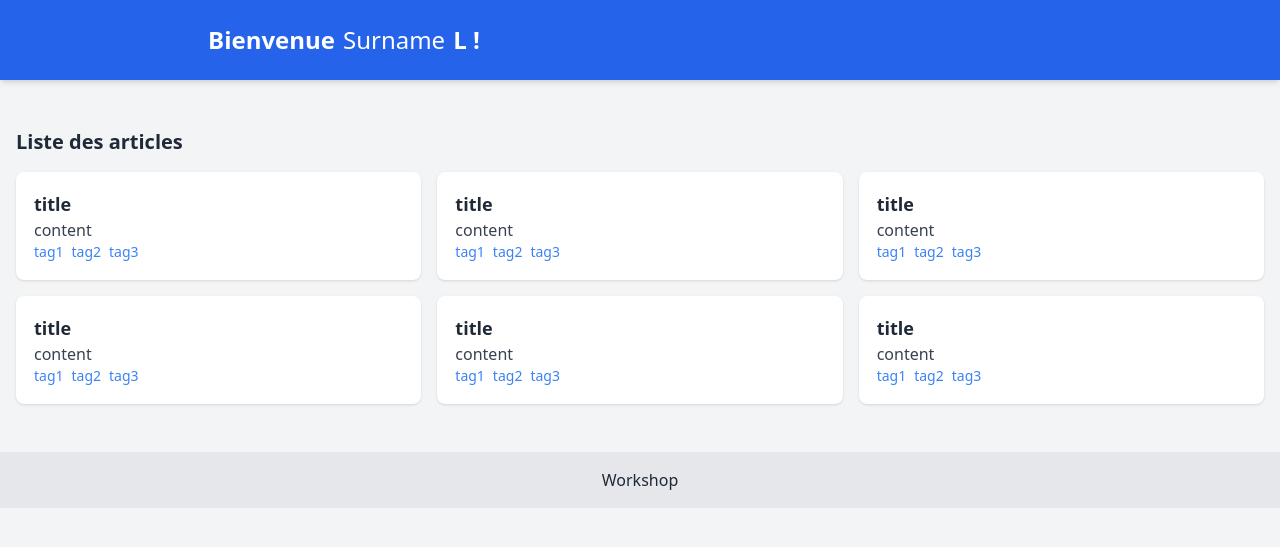
After one commit to Pou-1/Workshop_1, a PHP site: page /a.html in a window 1280 px wide. The commit adds this page. Shown: the top 547 px of the page. Run offline with PHP 8.4, Linux system fonts and the light colour scheme; some libraries are stand-ins or nearby versions.

Commit message:
articles pages

```diff
--- a/Modele/article.php
+++ b/Modele/article.php
@@ -2,7 +2,7 @@
 // article.php → renvoie un tableau d’articles
 
 // Préparer et exécuter la requête
-$stmt = $pdo->query("SELECT id, titre, contenu, tags FROM articles");
+$stmt = $pdo->query("SELECT id, titre, resumee, tags FROM articles");
 
 // Stocker tous les articles dans un tableau associatif
 $articles = $stmt->fetchAll(PDO::FETCH_ASSOC);
--- a/Modele/connexion.php
+++ b/Modele/connexion.php
@@ -8,7 +8,7 @@ try {
     $pdo = new PDO("mysql:host=$host;dbname=$dbname;charset=utf8", $username, $password);
     // Pour afficher les erreurs PDO
     $pdo->setAttribute(PDO::ATTR_ERRMODE, PDO::ERRMODE_EXCEPTION);
-    echo "Connexion réussie à la base de données.";
+    //echo "Connexion réussie à la base de données.";
 } catch (PDOException $e) {
     echo "Erreur de connexion : " . $e->getMessage();
 }
--- /dev/null
+++ b/a.html
@@ -0,0 +1,91 @@
+<!DOCTYPE html>
+<html lang="fr">
+
+<head>
+    <meta charset="UTF-8">
+    <title>Accueil - Workshop</title>
+    <script src="https://cdn.tailwindcss.com"></script>
+    <script src="css/style.css"></script>
+</head>
+
+<body class="bg-gray-100 text-gray-800">
+
+    <header class="bg-blue-600 text-white gap-2 p-6 pl-52 flex shadow-md">
+        <h1 class="text-2xl font-bold">Bienvenue</h1>
+        <p class="text-2xl">Surname</p>
+        <p class="font-bold text-2xl">L !</p>
+    </header>
+
+    <main class="container mx-auto mt-8 p-4">
+        <h2 class="text-xl font-semibold mb-4">Liste des articles</h2>
+        <ul class="gap-4 grid grid-cols-3">
+            <li
+                class="bg-white p-4 shadow rounded-lg hover:border-blue-500 trans-fast hover:bg-blue-50 border-2 border-white">
+                <h3 class="text-lg font-bold">title</h3>
+                <p class="text-gray-700">content</p>
+                <div class="flex gap-2">
+                    <div class="text-sm text-blue-500">tag1</div>
+                    <div class="text-sm text-blue-500">tag2</div>
+                    <div class="text-sm text-blue-500">tag3</div>
+                </div>
+            </li>
+            <li
+                class="bg-white p-4 shadow rounded-lg hover:border-blue-500 trans-fast hover:bg-blue-50 border-2 border-white">
+                <h3 class="text-lg font-bold">title</h3>
+                <p class="text-gray-700">content</p>
+                <div class="flex gap-2">
+                    <div class="text-sm text-blue-500">tag1</div>
+                    <div class="text-sm text-blue-500">tag2</div>
+                    <div class="text-sm text-blue-500">tag3</div>
+                </div>
+            </li>
+            <li
+                class="bg-white p-4 shadow rounded-lg hover:border-blue-500 trans-fast hover:bg-blue-50 border-2 border-white">
+                <h3 class="text-lg font-bold">title</h3>
+                <p class="text-gray-700">content</p>
+                <div class="flex gap-2">
+                    <div class="text-sm text-blue-500">tag1</div>
+                    <div class="text-sm text-blue-500">tag2</div>
+                    <div class="text-sm text-blue-500">tag3</div>
+                </div>
+            </li>
+            <li
+                class="bg-white p-4 shadow rounded-lg hover:border-blue-500 trans-fast hover:bg-blue-50 border-2 border-white">
+                <h3 class="text-lg font-bold">title</h3>
+                <p class="text-gray-700">content</p>
+                <div class="flex gap-2">
+                    <div class="text-sm text-blue-500">tag1</div>
+                    <div class="text-sm text-blue-500">tag2</div>
+                    <div class="text-sm text-blue-500">tag3</div>
+                </div>
+            </li>
+            <li
+                class="bg-white p-4 shadow rounded-lg hover:border-blue-500 trans-fast hover:bg-blue-50 border-2 border-white">
+                <h3 class="text-lg font-bold">title</h3>
+                <p class="text-gray-700">content</p>
+                <div class="flex gap-2">
+                    <div class="text-sm text-blue-500">tag1</div>
+                    <div class="text-sm text-blue-500">tag2</div>
+                    <div class="text-sm text-blue-500">tag3</div>
+                </div>
+            </li>
+            <li
+                class="bg-white p-4 shadow rounded-lg hover:border-blue-500 trans-fast hover:bg-blue-50 border-2 border-white">
+                <h3 class="text-lg font-bold">title</h3>
+                <p class="text-gray-700">content</p>
+                <div class="flex gap-2">
+                    <div class="text-sm text-blue-500">tag1</div>
+                    <div class="text-sm text-blue-500">tag2</div>
+                    <div class="text-sm text-blue-500">tag3</div>
+                </div>
+            </li>
+        </ul>
+    </main>
+
+    <footer class="bg-gray-200 text-center p-4 mt-8">
+        <p>Workshop</p>
+    </footer>
+
+</body>
+
+</html>
--- a/css/style.css
+++ b/css/style.css
@@ -0,0 +1,8 @@
+.trans-fast{
+    transition: all 300ms ease-in-out;
+}
+
+.container-articles {
+  display: grid;
+  grid-template-columns: 1fr 1fr 1fr;
+}
```
Also changed, not shown: Vue/main.php (+11 -7 lines).
